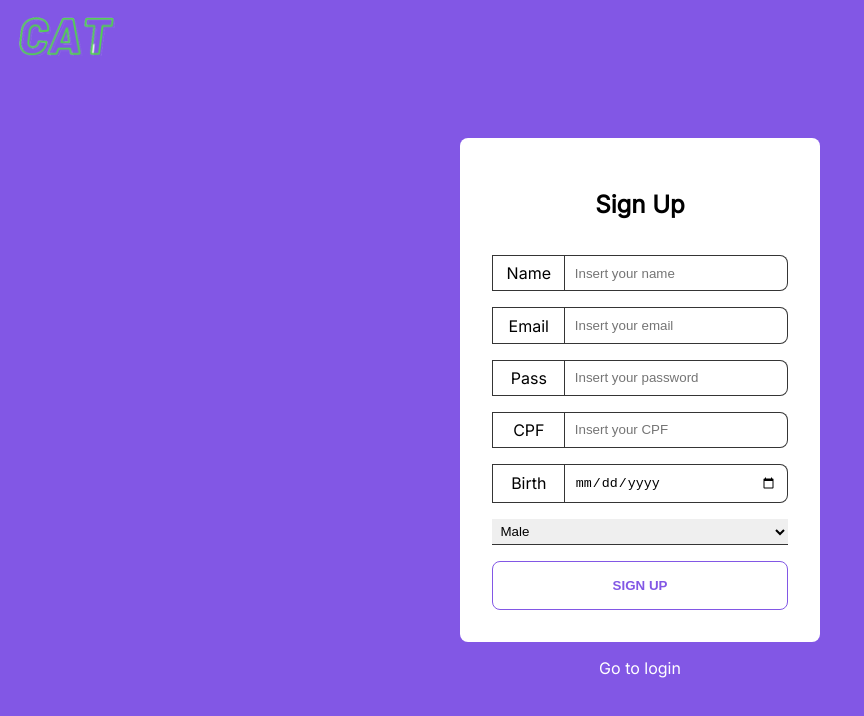
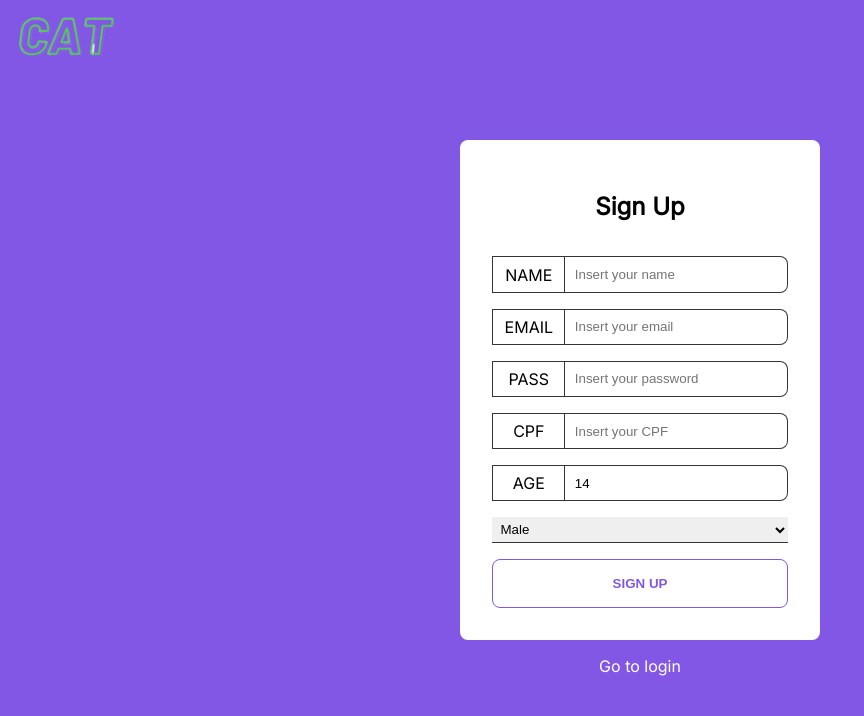
Before and after one commit to iguoliveira/cat-digital-bank, a React (Vite) app in the folder frontend/: page /sign-up in a window 1280 px wide. Shown: the top 716 px of the page, without its empty margins (0-864 px from the left). Built offline with nearby package versions, Linux system fonts and the light colour scheme.

Commit message:
👌 IMPROVE: Sign up function works

```diff
--- a/frontend/package.json
+++ b/frontend/package.json
@@ -11,6 +11,7 @@
   "dependencies": {
     "@tanstack/react-query": "^4.15.0",
     "axios": "^1.1.3",
+    "notiflix": "^3.2.5",
     "react": "^18.2.0",
     "react-dom": "^18.2.0",
     "react-router-dom": "^6.4.3",
--- a/frontend/src/components/Input.tsx
+++ b/frontend/src/components/Input.tsx
@@ -8,10 +8,16 @@ interface InputProps {
     placeholder: string
     value: any
     onChange: any
+    maxlength?: any
+    required?: boolean
 }
 
 interface SelectProps {
     children: ReactNode
+    id: string
+    onChange: any
+    value: any
+    inputName: string
 }
 
 interface ButtonProps {
@@ -20,18 +26,18 @@ interface ButtonProps {
     type?: any
 }
 
-export const Input = ({ spanName, inputName, type, placeholder, value, onChange }: InputProps) => {
+export const Input = ({ spanName, inputName, type, placeholder, value, onChange, maxlength, required }: InputProps) => {
     return (
         <div className='input-content'>
             <span className='block'>{spanName}</span>
-            <input name={inputName} type={type} placeholder={`Insert your ${placeholder}`} value={value} onChange={onChange} />
+            <input name={inputName} type={type} placeholder={`Insert your ${placeholder}`} value={value} onChange={onChange} maxLength={maxlength} required={required} />
         </div>
     )
 }
 
-export const Select = ({ children }: SelectProps) => {
+export const Select = ({ children, id, onChange, value, inputName }: SelectProps) => {
     return (
-        <select className='select-content'>
+        <select className='select-content' id={id} name={inputName} onChange={onChange} value={value} >
             {children}
         </select>
     )
--- a/frontend/src/components/input.scss
+++ b/frontend/src/components/input.scss
@@ -25,6 +25,7 @@
     align-items: center;
     justify-content: center;
     width: 5rem;
+    text-transform: uppercase;
   }
 
   & > input {
--- /dev/null
+++ b/frontend/src/fetchers/user.ts
@@ -0,0 +1,7 @@
+import axios from "axios"
+const URL = "http://localhost:8000"
+
+export const postUser = async (data: any) => {
+    axios.post(`${URL}/user-register`, data)
+        .then((res) => console.log(res))
+}
--- a/frontend/src/pages/Signup.tsx
+++ b/frontend/src/pages/Signup.tsx
@@ -1,25 +1,28 @@
 import './signup.scss'
 import Logo from '../assets/logo-png.png'
 import { Button, Input, Select } from '../components/Input'
-import { Link } from 'react-router-dom'
+import { Link, useNavigate } from 'react-router-dom'
 import { useState } from 'react'
-import { useMutation, useQueryClient } from '@tanstack/react-query'
-import axios from "axios"
+import { useMutation } from '@tanstack/react-query'
+import { postUser } from '../fetchers/user'
+import { Notify } from 'notiflix'
 
 export const Signup = () => {
     document.title = "Sign Up"
-    const client = useQueryClient()
+    const navigate = useNavigate()
     const [inputs, setInputs] = useState({
         name: "",
         email: "",
         cpf: "",
-        birthDay: new Date(),
-        sex: "F",
+        age: 14,
+        sex: "male",
         password: ""
     })
-    const mutation = useMutation((data: {}) => axios.post('http://localhost:3000/user/register', { data }).then((res) => console.log(res)), {
+
+    const mutation = useMutation(postUser, {
         onSuccess: () => {
-            client.invalidateQueries()
+            Notify.success('Conta Criada', { clickToClose: true, timeout: 2000 })
+            navigate('/login')
         }
     })
 
@@ -32,7 +35,6 @@ export const Signup = () => {
 
     function handleSubmit() {
         event?.preventDefault()
-        console.log(inputs)
         mutation.mutate(inputs)
     }
 
@@ -43,14 +45,14 @@ export const Signup = () => {
             </Link>
             <form onSubmit={handleSubmit}>
                 <h1 className='title'>Sign Up</h1>
-                <Input spanName="Name" inputName="name" type='text' placeholder='name' value={inputs.name} onChange={(event: any) => handleChange(event)} />
-                <Input spanName="Email" inputName="email" type='email' placeholder='email' value={inputs.email} onChange={(event: any) => handleChange(event)} />
-                <Input spanName="Pass" inputName="password" type="password" placeholder="password" value={inputs.password} onChange={(event: any) => handleChange(event)} />
-                <Input spanName="CPF" inputName="cpf" type='text' placeholder='CPF' value={inputs.cpf} onChange={(event: any) => handleChange(event)} />
-                <Input spanName="Birth" inputName="birthDay" type='date' placeholder='Birth Day' value={inputs.birthDay} onChange={(event: any) => handleChange(event)} />
-                <Select>
-                    <option>Male</option>
-                    <option>Female</option>
+                <Input spanName="Name" inputName="name" type='text' placeholder='name' value={inputs.name} onChange={(event: any) => handleChange(event)} required={true} />
+                <Input spanName="Email" inputName="email" type='email' placeholder='email' value={inputs.email} onChange={(event: any) => handleChange(event)} required={true} />
+                <Input spanName="Pass" inputName="password" type="password" placeholder="password" value={inputs.password} onChange={(event: any) => handleChange(event)} required={true} />
+                <Input spanName="CPF" inputName="cpf" type='text' placeholder='CPF' value={inputs.cpf} onChange={(event: any) => handleChange(event)} required={true} maxlength='11' />
+                <Input spanName="Age" inputName="age" type='number' placeholder='Age' value={inputs.age} onChange={(event: any) => handleChange(event)} required={true} />
+                <Select id='sex' inputName="sex" value={inputs.sex} onChange={(event: any) => handleChange(event)}>
+                    <option value='male'>Male</option>
+                    <option value='female'>Female</option>
                 </Select>
                 <Button type={'submit'}>Sign Up</Button>
             </form>
```
Also changed, not shown: 1 other file (tests, documents, lock files or other folders).
